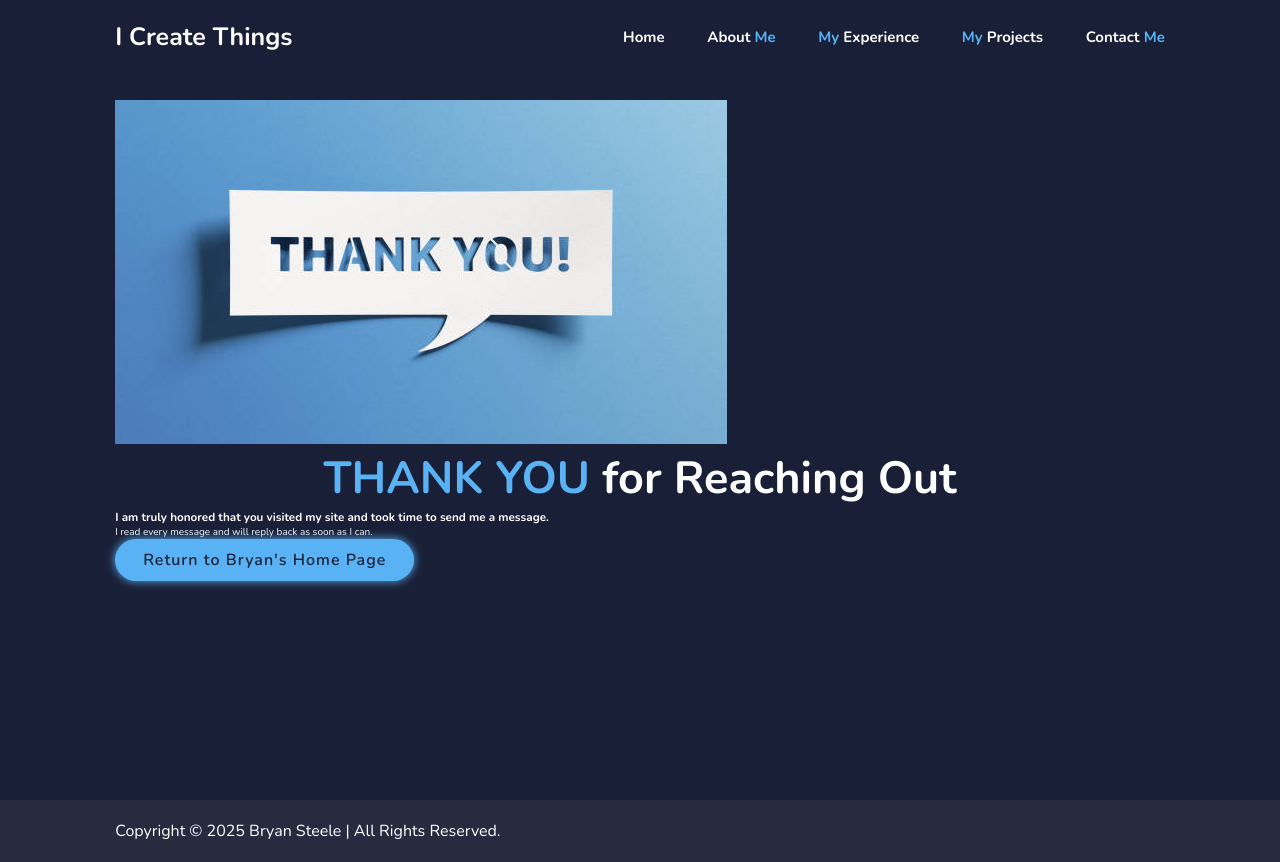
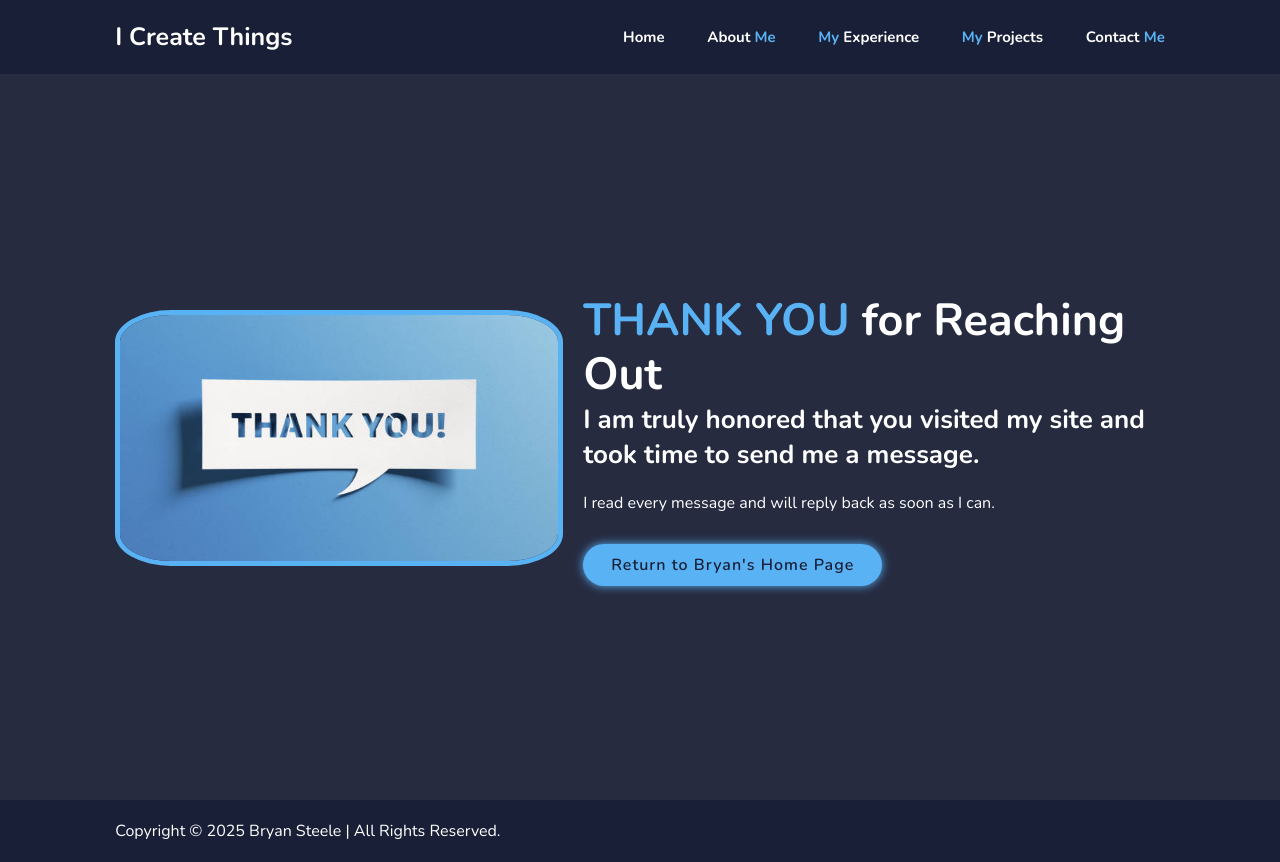
Before and after one commit to bryansteele/brysteele.com, a plain HTML site: page thank-you.html in a window 1280 px wide. Drawn offline with nearby package versions, Linux system fonts and the light colour scheme.

Commit message:
Completes the Thank You page

```diff
--- a/script.js
+++ b/script.js
@@ -44,8 +44,8 @@ ScrollReveal({
 
 ScrollReveal().reveal('.home-content, heading', { origin: 'top' });
 ScrollReveal().reveal('.home-img, .experience-container, .project-box, .contact form', { origin: 'bottom' });
-ScrollReveal().reveal('.home-content h1, .about-img', { origin: 'left' });
-ScrollReveal().reveal('.home-content p, .about-content', { origin: 'right' });
+ScrollReveal().reveal('.home-content h1, .about-img, .thank-you-img', { origin: 'left' });
+ScrollReveal().reveal('.home-content p, .about-content, .thank-you-content', { origin: 'right' });
 
 const typed = new Typed('.multiple-text', {
   strings: ['Music <i class="fa-solid fa-music"></i>', 'Playing the Piano <i class="fa-solid fa-music"></i>', 'Cooking <i class="fa-solid fa-utensils"></i>', 'Fishing <i class="fa-solid fa-fish-fins"></i>'],
--- a/style.css
+++ b/style.css
@@ -368,6 +368,45 @@ span {
 }
 /* ------------------------------------------- */
 
+/* THANK YOU PAGE */
+.thank-you {
+  display: flex;
+  justify-content: center;
+  align-items: center;
+  gap: 2rem;
+  background: var(--snd-bg-color);
+}
+
+.thank-you-img img {
+  width: 35vw;
+  border-radius: 12.5%;
+  border: 5px solid var(--main-color);
+}
+
+.thank-you-content h2 {
+  text-align: left;
+  line-height: 1.2;
+}
+
+.thank-you-content h3 {
+  font-size: 2.6rem;
+}
+
+.thank-you-content p {
+  font-size: 1.6rem;
+  margin: 2rem 0 3rem;
+}
+
+.footer-2 {
+  display: flex;
+  justify-content: space-between;
+  align-items: center;
+  flex-wrap: wrap;
+  padding: 2rem 9%;
+  background: var(--bg-color);
+}
+/* ------------------------------------------- */
+
 .footer {
   display: flex;
   justify-content: space-between;
--- a/thank-you.html
+++ b/thank-you.html
@@ -39,11 +39,10 @@
     </section>
 
     <!-- FOOTER SECTION -->
-    <footer class="footer">
+    <footer class="footer-2">
       <div class="footer-text">
         <p>Copyright &copy; 2025 Bryan Steele | All Rights Reserved.</p>
       </div>
-    </footer>
 
     <!-- SCROLL REVEAL -->
     <script src="https://unpkg.com/scrollreveal"></script>
```
